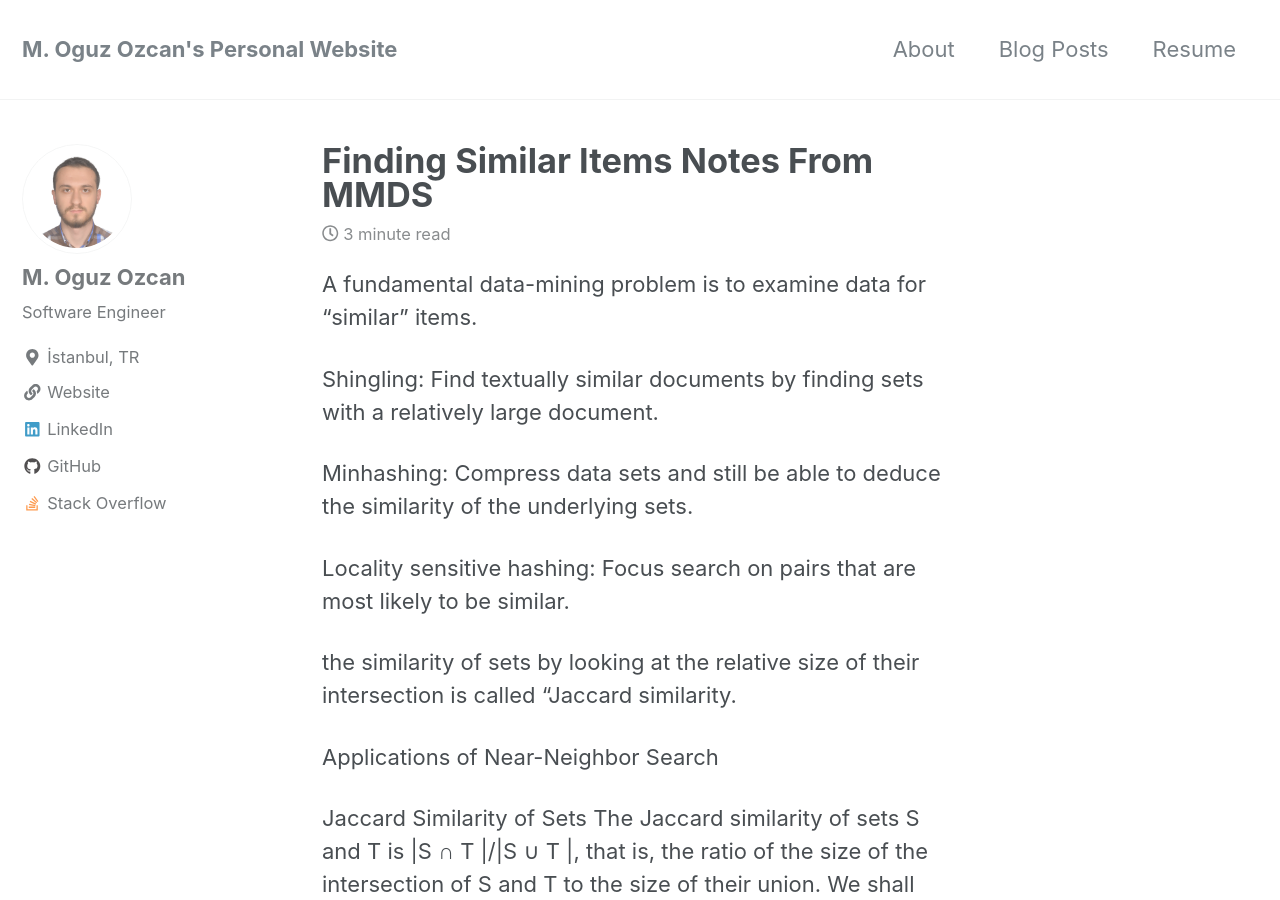
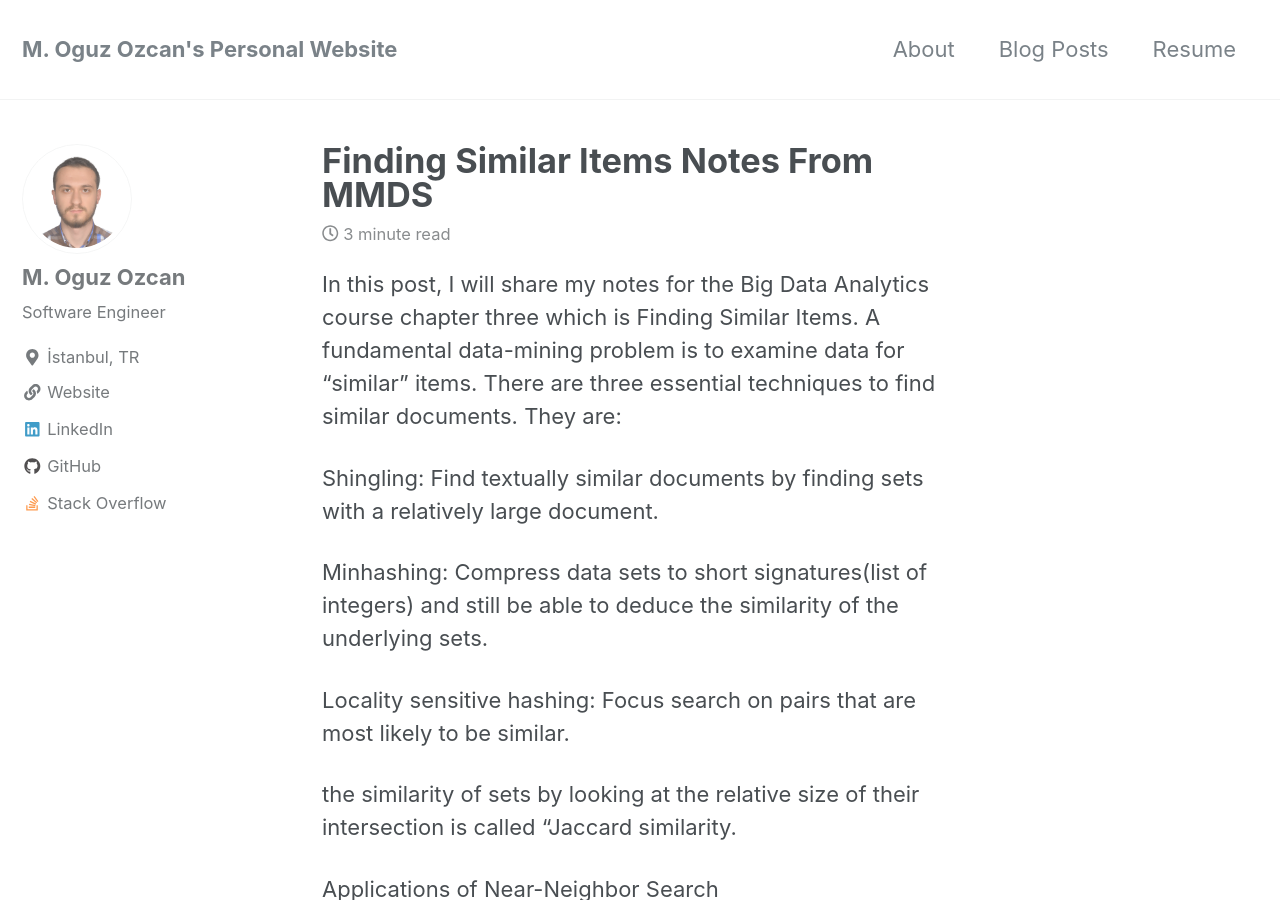
Before and after one commit to moguzozcan/moguzozcan.github.io, a Jekyll site: the page built from _posts/2018-02-27-Finding-Similar-Items-Notes-From-MMDS.md, in a window 1280 px wide and 900 px high. Built offline with Jekyll 4.4.1, drawn with Linux system fonts in a browser that asks for light colours; nearby versions of some CDN libraries.

Commit message:
Update 2018-02-27-Finding-Similar-Items-Notes-From-MMDS.md

```diff
--- a/_posts/2018-02-27-Finding-Similar-Items-Notes-From-MMDS.md
+++ b/_posts/2018-02-27-Finding-Similar-Items-Notes-From-MMDS.md
@@ -5,13 +5,13 @@ categories:
   - Jekyll
 ---
 
-A fundamental data-mining problem is to examine data for “similar” items.
+In this post, I will share my notes for the Big Data Analytics course chapter three which is Finding Similar Items. A fundamental data-mining problem is to examine data for “similar” items. There are three essential techniques to find similar documents. They are:
 
 Shingling:
 Find textually similar documents by finding sets with a relatively large document.
 
 Minhashing:
-Compress data sets and still be able to deduce the similarity of the underlying sets.
+Compress data sets to short signatures(list of integers) and still be able to deduce the similarity of the underlying sets.
 
 Locality sensitive hashing:
 Focus search on pairs that are most likely to be similar.
```
